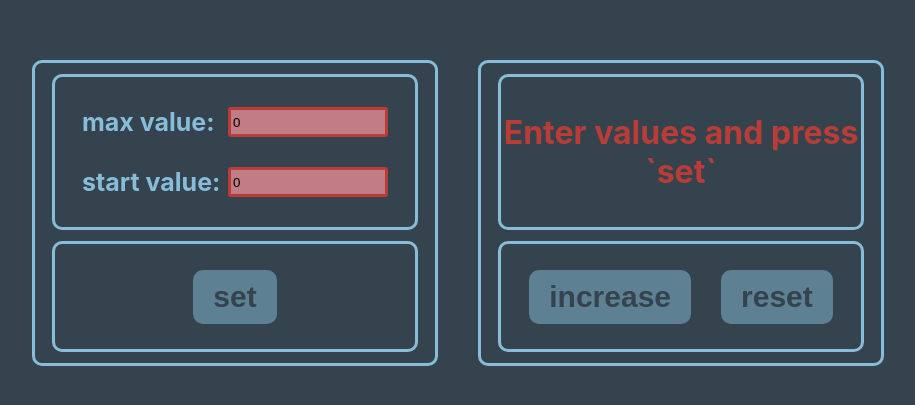
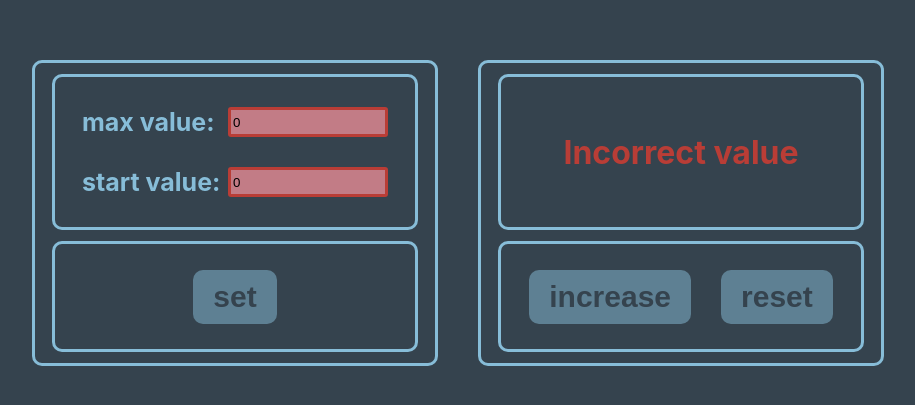
Before and after one commit to bombme247/enumerator, a React (Create React App) app: page / in a window 1280 px wide. Shown: the part 187-592 px from the top of the page, without its empty margins (182-1097 px from the left). Built offline with nearby package versions, Linux system fonts and the light colour scheme.

Commit message:
feat: удалены null типизации и неверные проверки на ошибку

```diff
--- a/src/App.tsx
+++ b/src/App.tsx
@@ -5,14 +5,14 @@ import { SettingWindow } from './components/SettingWindow';
 
 function App() {
 
-  const [minValue, setMinValue] = useState<number | null>(() => {
+  const [minValue, setMinValue] = useState<number >(() => {
     const storedMin = localStorage.getItem('storedMinValue');
-    return storedMin ? Number(storedMin) : null;
+    return  Number(storedMin)
   });
 
-  const [maxValue, setMaxValue] = useState<number | null>(() => {
+  const [maxValue, setMaxValue] = useState<number >(() => {
     const storedMax = localStorage.getItem('storedMaxValue');
-    return storedMax ? Number(storedMax) : null;
+    return  Number(storedMax)
   });
 
   const [isIncorrectValue, setIsIncorrectValue] = useState<boolean>(false);
@@ -22,9 +22,9 @@ function App() {
   useEffect(() => {
 
     const isEmpty = minValue === null || maxValue === null;
-    const isIncorrect = minValue === null || maxValue === null || minValue < 0 || maxValue < 0 || minValue >= maxValue;
+    const isIncorrect = minValue < 0 || maxValue < 0 || minValue >= maxValue;
 
-    setIsStorageEmpty(isEmpty);
+    setIsStorageEmpty(isEmpty)
     setIsIncorrectValue(isIncorrect)
 
   }, [minValue, maxValue]);
--- a/src/components/Enumerator.tsx
+++ b/src/components/Enumerator.tsx
@@ -25,16 +25,20 @@ export const Enumerator = ({minValue, maxValue, isIncorrectValue, isStorageEmpty
   const isMaxCount = count === maxValue
   const isMinCount = count === minValue
 
+
+  const displayMessage =  isStorageEmpty
+  ? 'Enter values and press `set`'
+  : isIncorrectValue
+  ? 'Incorrect value'
+  : !valuesSet
+  ? 'Enter values and press `set`'
+  : count
+
+
   return (
     <div className="container">
         <div className={isMaxCount ? 'max-count' : 'counter'}>
-          {isStorageEmpty
-          ? 'Enter values and press `set`'
-          : isIncorrectValue
-          ? 'Incorrect value'
-          : !valuesSet
-          ? 'Enter values and press `set`'
-          : count}
+          {displayMessage}
         </div>
         <div className='btn-wrapper'>
           <Button title={'increase'} onClickHandler={increaseCount} disabled={isMaxCount || isIncorrectValue || !valuesSet}/>
```
